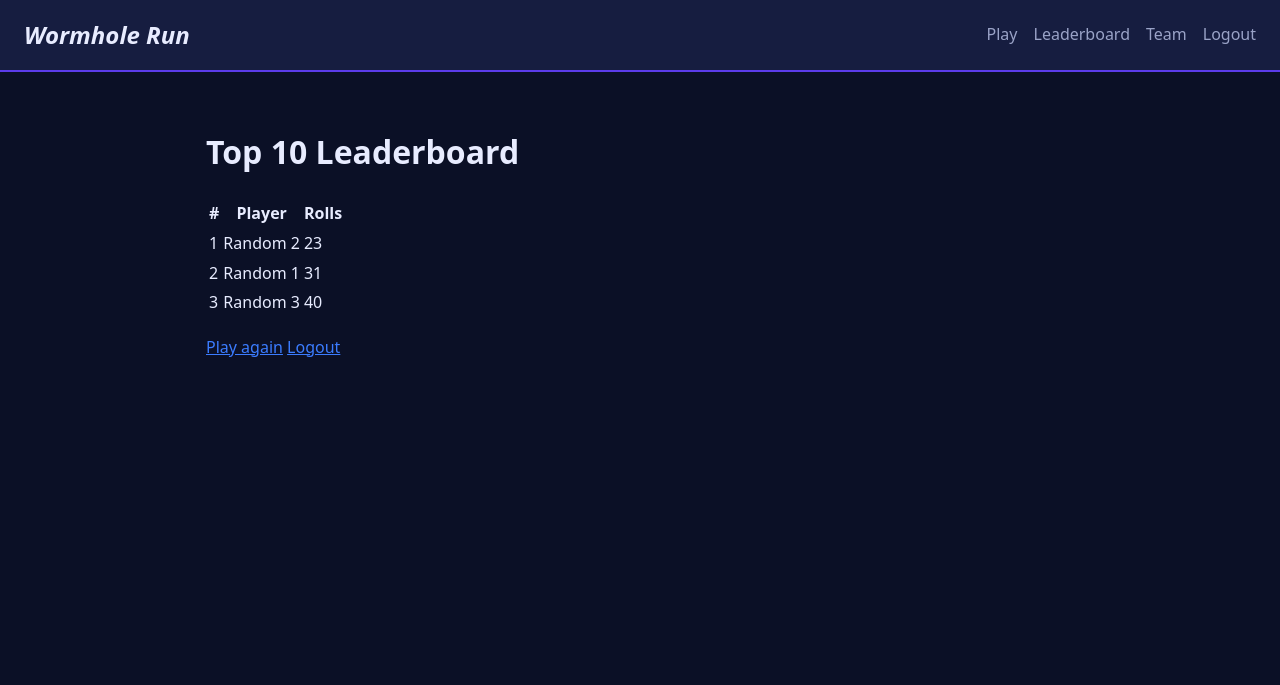
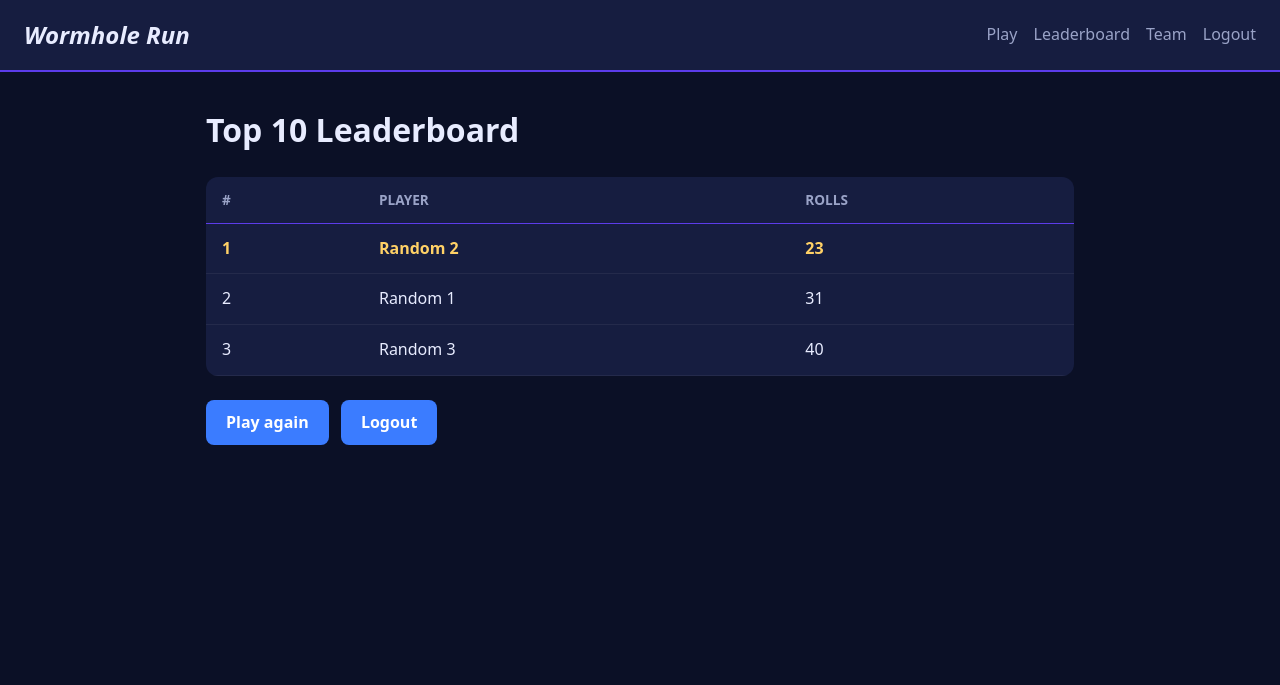
Before and after one commit to kny-c2/Wormhole-Run, a PHP site: page /leaderboard.php in a window 1280 px wide. Shown: the top 685 px of the page. Run offline with PHP 8.4, Linux system fonts and the light colour scheme; the visitor is signed in with stand-in values (Sample User, id 1).

Commit message:
css changes and additions

```diff
--- a/leaderboard.php
+++ b/leaderboard.php
@@ -39,8 +39,8 @@ include 'header.php';
   <?php endif; ?>
 
   <p>
-    <a href="setup.php">Play again</a>
-    <a href="logout.php">Logout</a>
+    <a href="setup.php" class="button">Play again</a>
+    <a href="logout.php" class="button">Logout</a>
   </p>
 </main>
 
--- a/style.css
+++ b/style.css
@@ -8,7 +8,7 @@
   --danger: #ff6b6b;    /* error messages */
 }
 
-/* ===== Whole page ===== */
+/* Whole page */
 * { box-sizing: border-box; }
 
 body {
@@ -24,7 +24,7 @@ body {
 
 a { color: var(--accent); }
 
-/* ===== Header + nav ===== */
+/* Header + nav */
 .site-header {
   display: flex;
   justify-content: space-between;
@@ -58,7 +58,7 @@ a { color: var(--accent); }
   color: var(--text);
 }
 
-/* ===== Main content ===== */
+/* Main content */
 main {
   flex: 1;
   width: 100%;
@@ -67,7 +67,7 @@ main {
   padding: 32px 16px;
 }
 
-/* ===== Footer ===== */
+/* Footer */
 .site-footer {
   text-align: center;
   padding: 16px;
@@ -75,3 +75,118 @@ main {
   font-size: 0.9rem;
   border-top: 1px solid var(--panel);
 }
+
+/* Headings */
+h1 { margin-top: 0; }
+
+/* Forms (login, register, setup) */
+form {
+  display: flex;
+  flex-direction: column;
+  gap: 8px;
+  max-width: 420px;
+  background: var(--panel);
+  padding: 24px;
+  border-radius: 12px;
+}
+
+input[type="text"],
+input[type="password"] {
+  padding: 10px 12px;
+  border: 1px solid #2a3366;
+  border-radius: 8px;
+  background: var(--bg);
+  color: var(--text);
+  font: inherit;
+}
+
+input[type="text"]:focus,
+input[type="password"]:focus {
+  outline: 2px solid var(--accent);
+  border-color: transparent;
+}
+
+fieldset {
+  border: 1px solid #2a3366;
+  border-radius: 8px;
+  padding: 12px;
+  margin: 8px 0;
+}
+
+legend { color: var(--muted); padding: 0 6px; }
+
+fieldset label {
+  margin-right: 16px;
+  cursor: pointer;
+}
+
+/* Buttons */
+button,
+.button {
+  display: inline-block;
+  padding: 10px 20px;
+  margin-top: 8px;
+  margin-right: 8px;
+  background: var(--accent);
+  color: white;
+  border: none;
+  border-radius: 8px;
+  font: inherit;
+  font-weight: bold;
+  text-decoration: none;
+  cursor: pointer;
+}
+
+button:hover,
+.button:hover {
+  background: var(--accent-2);
+}
+
+/* Error messages  */
+.error {
+  color: var(--danger);
+  background: rgba(255, 107, 107, 0.1);
+  border-left: 4px solid var(--danger);
+  padding: 8px 12px;
+}
+
+/* Leaderboard table */
+table {
+  width: 100%;
+  border-collapse: collapse;
+  background: var(--panel);
+  border-radius: 12px;
+  overflow: hidden;
+}
+
+th, td {
+  padding: 12px 16px;
+  text-align: left;
+  border-bottom: 1px solid rgba(255, 255, 255, 0.06);
+}
+
+th {
+  color: var(--muted);
+  font-size: 0.85rem;
+  text-transform: uppercase;
+  border-bottom: 1px solid var(--accent-2);
+}
+
+/* Row 1 is the header row, so the #1 player is row 2 */
+tr:nth-child(2) td {
+  color: #ffd166;
+  font-weight: bold;
+}
+
+/* Team page cards */
+section {
+  background: var(--panel);
+  padding: 20px 24px;
+  border-radius: 12px;
+  margin-bottom: 16px;
+}
+
+section h2 {
+  margin-top: 0;
+  color: var(--accent-2);
+}
```
